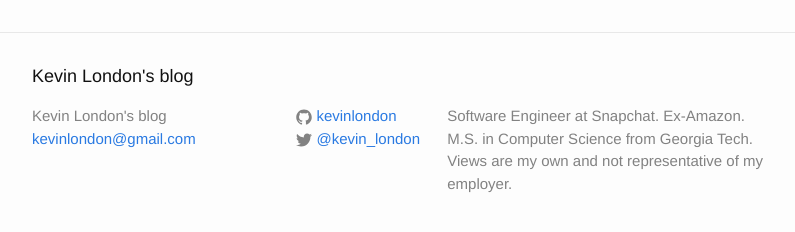
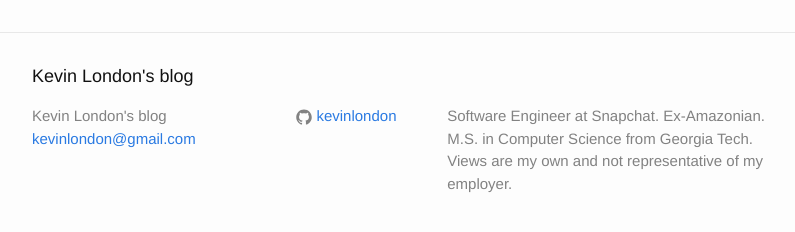
Before and after one commit to kevinlondon/kevinlondon.github.io, a Jekyll site: the page built from index.html, in a window 1280 px wide and 900 px high, scrolled down 3129 px. Shown: the part 645-877 px from the top of the window, without its empty margins (238-1033 px from the left). Built offline with Jekyll 4.4.1, drawn with Linux system fonts in a browser that asks for light colours.

Commit message:
Update config

```diff
--- a/_config.yml
+++ b/_config.yml
@@ -2,16 +2,13 @@
 title: Kevin London's blog
 email: kevinlondon@gmail.com
 description: > # this means to ignore newlines until "baseurl:"
-  Software Engineer at Snapchat. Ex-Amazon.
+  Software Engineer at Snapchat. Ex-Amazonian.
   M.S. in Computer Science from Georgia Tech.
   Views are my own and not representative of my employer.
 baseurl: "" # the subpath of your site, e.g. /blog/
 url: "https://kevinlondon.com" # the base hostname & protocol for your site
-twitter_username: kevin_london
 github_username: kevinlondon
 gravatar: https://s.gravatar.com/avatar/c1428d36c91a53a1e4c39fb2c7ceff15
-
-fb_admins: https://www.facebook.com/klond
 fb_appid: 788523661277156 # Kevin London's Blog
 
 # Build settings
```
